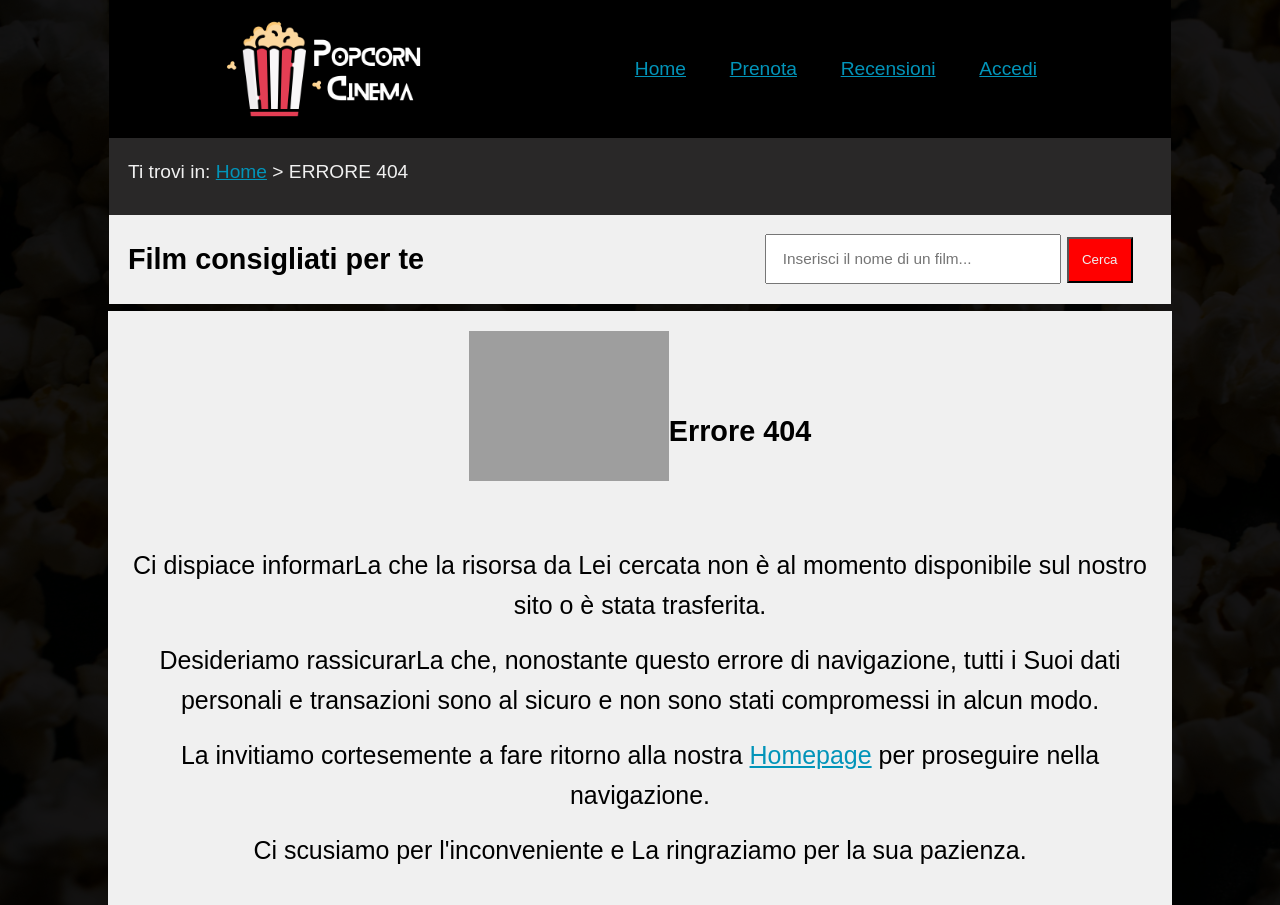
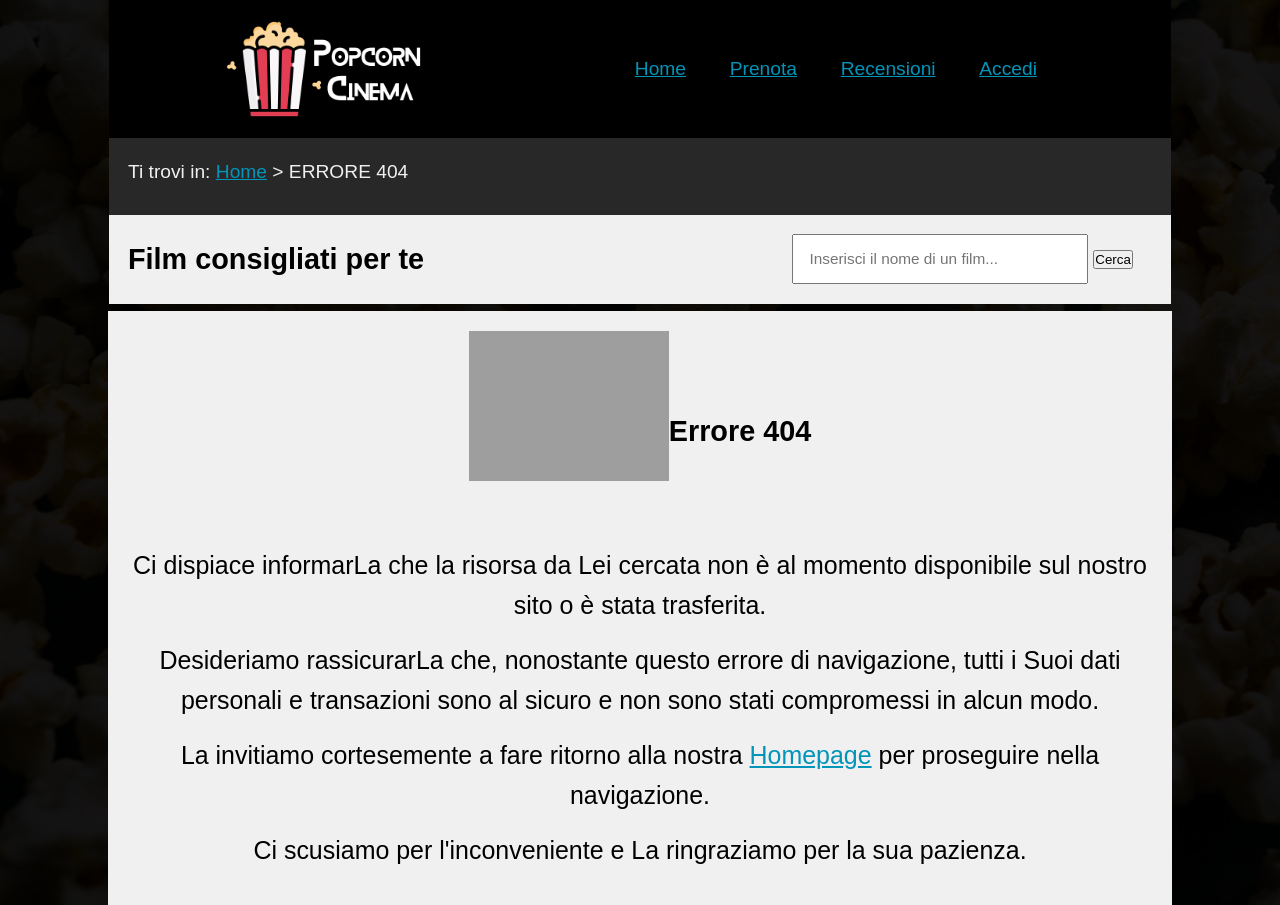
Before and after one commit to MarcoCappellari/ProgettoTecWeb, a PHP site: page /404.html in a window 1280 px wide. Shown: the top 905 px of the page. Run offline with PHP 8.4, Linux system fonts and the light colour scheme; grey boxes are pictures that could not be loaded.

Commit message:
Tolto div inutile nel index.html

```diff
--- a/Cinema/index3.html
+++ b/Cinema/index3.html
@@ -35,14 +35,12 @@
 
     <!--main-->
     <main>
-        <!--h2 + barra di ricerca, ricordati che ho creato form-->
+        <!--h2 + barra di ricerca-->
         <div id="searchHeader">
             <h2>Film consigliati per te</h2>
             <form id="search-form" action="ricerca.php" method="GET">
-                <div id="search-bar">
                     <input type="text" name="film_name" placeholder="Inserisci il nome di un film...">
-                    <button type="submit">Cerca</button>
-                </div>
+                    <input type="submit" value="Cerca" />
             </form>
         </div>
 
--- a/Cinema/style.css
+++ b/Cinema/style.css
@@ -114,12 +114,12 @@ a:visited {
     margin: auto;
 }
 
-#search-bar {
+#search-form {
     margin-right: 1em;
     border: none;
 }
 
-#search-bar input {
+#search-form input[type="text"] {
     height: 1em;
     width: 17em;
     padding: 1em;
@@ -127,7 +127,7 @@ a:visited {
 }
 
 
-#search-bar button {
+#search-form input[type="submit"] {
     padding: 1em;
     background-color: var(--visitedLinkColor);
     color: var(--headerTxtColor);
```
